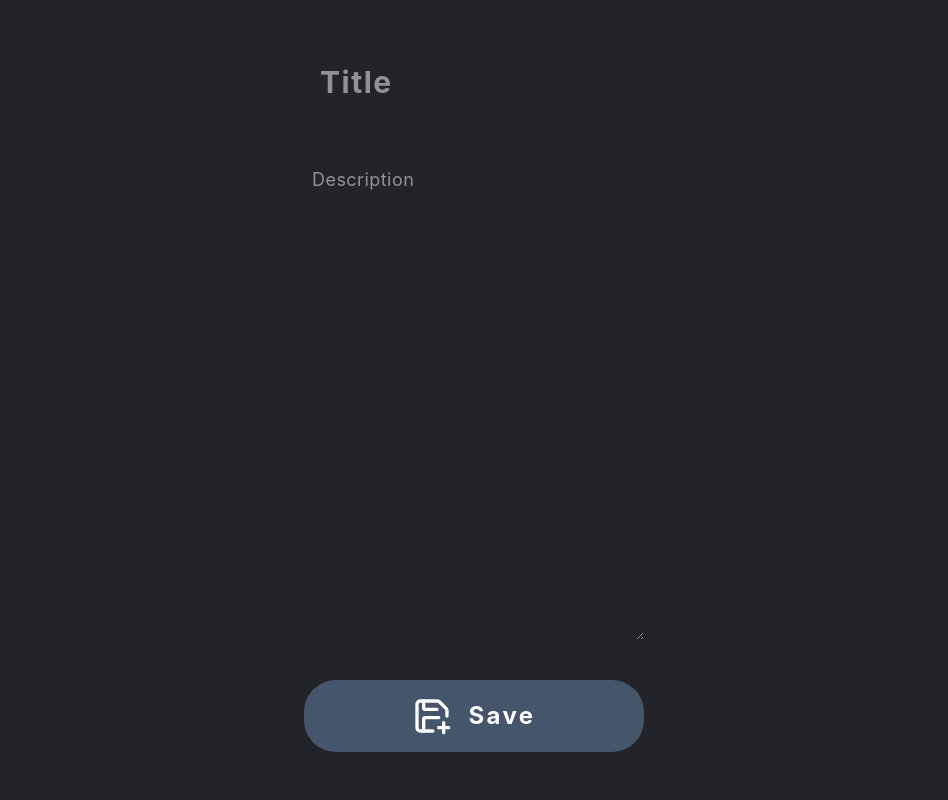
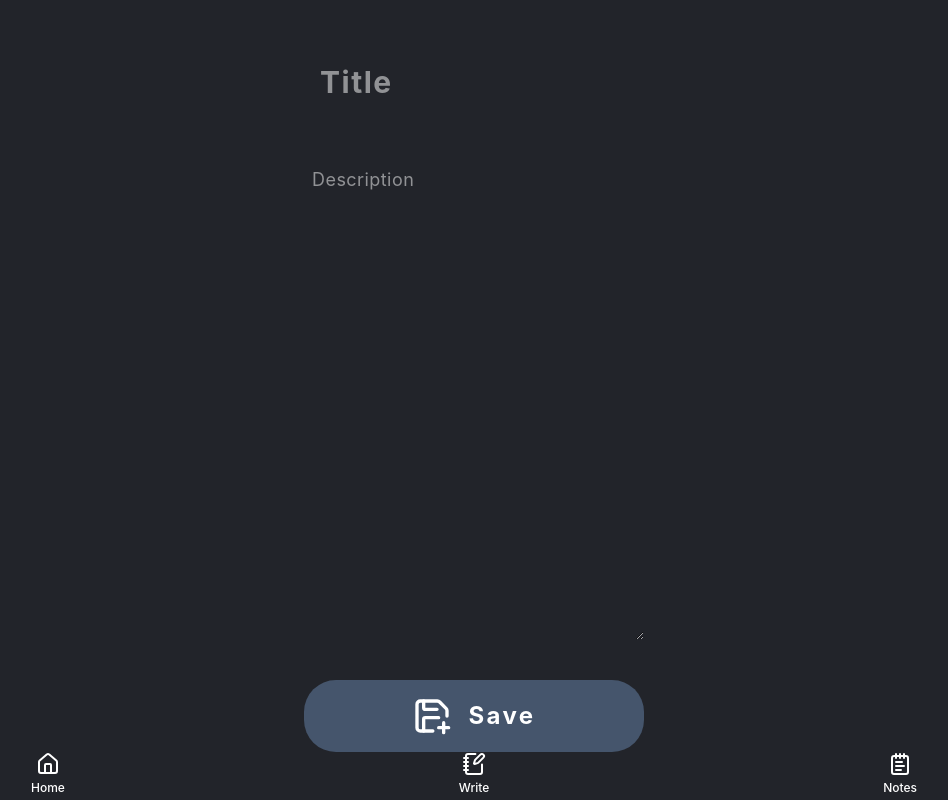
Before and after one commit to skybreakerW/mynotesapp, a React app in the folder frontend/: page /create in a window 1280 px wide. Shown: the whole page, without its empty margins (166-1114 px from the left). Built offline with nearby package versions, Linux system fonts and the light colour scheme; the HTML template or start-up script is replaced by a standard one.

Commit message:
added navigation to createnotes route

```diff
--- a/frontend/src/pages/CreateNote.jsx
+++ b/frontend/src/pages/CreateNote.jsx
@@ -1,10 +1,9 @@
 import React from 'react'
+import axios from "axios"
+import { useNavigate } from 'react-router-dom'
 import Addbtn from '../components/Addbtn.jsx'
 import Savebtn from '../components/Savebtn.jsx'
-import { useNavigate } from 'react-router-dom'
-import axios from "axios"
-
-
+import Navi from "../components/Navi.jsx"
 
 const CreateNote = () => {
 
@@ -29,6 +28,8 @@ const CreateNote = () => {
   }
 
   return (
+    <>
+    <Navi/>
     <section className='min-h-screen bg-[#22242a] border-amber-100 flex justify-center items-start p-12'>
 
       <form onSubmit={handleSubmit} className='h-[88vh] text-white flex flex-col gap-10 max-w-85'>
@@ -43,9 +44,8 @@ const CreateNote = () => {
 
       </form>
 
-
-
     </section>
+    </>
   )
 }
 
```
Lines whose indentation alone changed are shown as unchanged.
